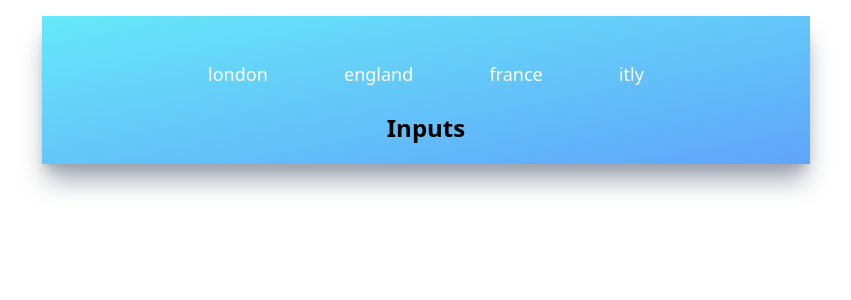
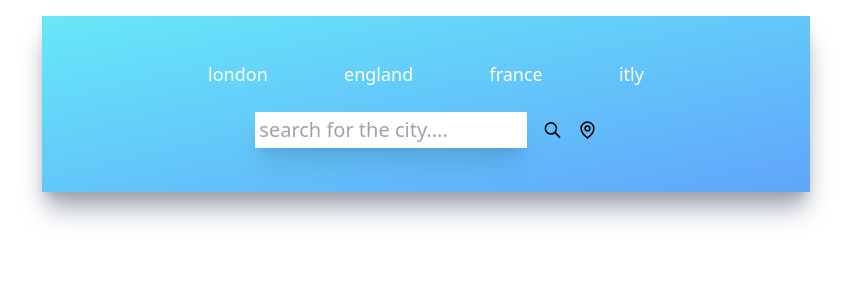
Before and after one commit to Naincyk01/Weather-App, a React (Create React App) app: page / in a window 1280 px wide. Shown: the top 300 px of the page, without its empty margins (214-1065 px from the left). Built offline with nearby package versions, Linux system fonts and the light colour scheme.

Commit message:
Adding input box and icons to  the Header

```diff
--- a/src/components/Inputs.js
+++ b/src/components/Inputs.js
@@ -1,8 +1,19 @@
 import React from 'react'
-
+import { HiOutlineSearch } from "react-icons/hi";
+import { GrLocation } from "react-icons/gr";
 const Inputs = () => {
   return (
-    <div>Inputs</div>
+    <div className='flex flex-row justify-center my-6'>
+      <div className='flex flex-row w-2/3 items-center justify-center space-x-4'>
+        <input
+        type='text'
+         placeholder='Search for the city....'
+          className='text-xl font-light p-1 w-full shadow-xl focus:outline-none capitalize placeholder:lowercase'/>
+
+       <HiOutlineSearch/>
+       <GrLocation/>
+      </div>
+    </div>
   )
 }
 
--- a/src/components/TopButtons.js
+++ b/src/components/TopButtons.js
@@ -29,6 +29,7 @@ function TopButtons(){
         {cities.map((city)=>(
 <button key={city.id} className="text-white text-lg font-medium">
     {city.title}
+
     </button>
         ))}
         </div>
```
